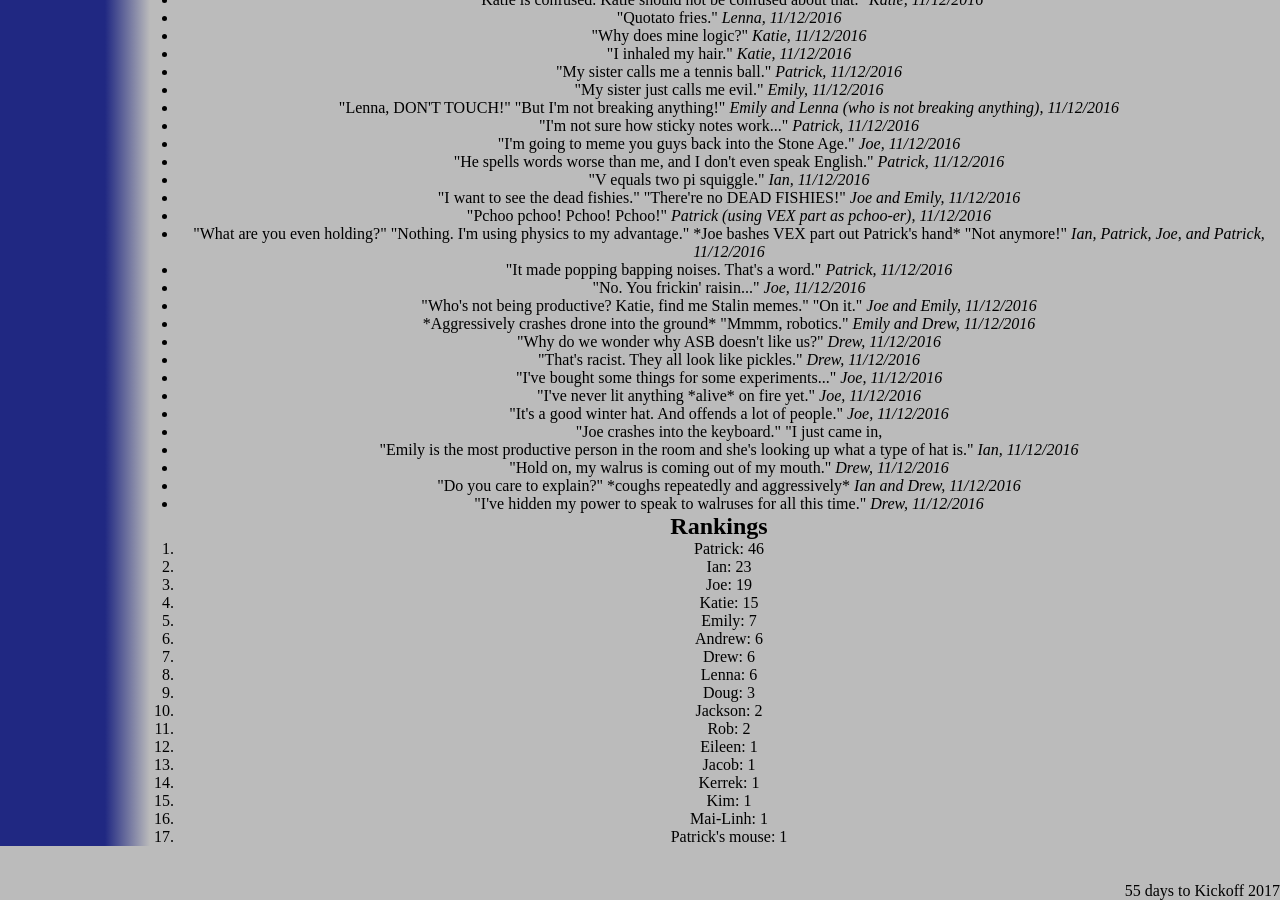
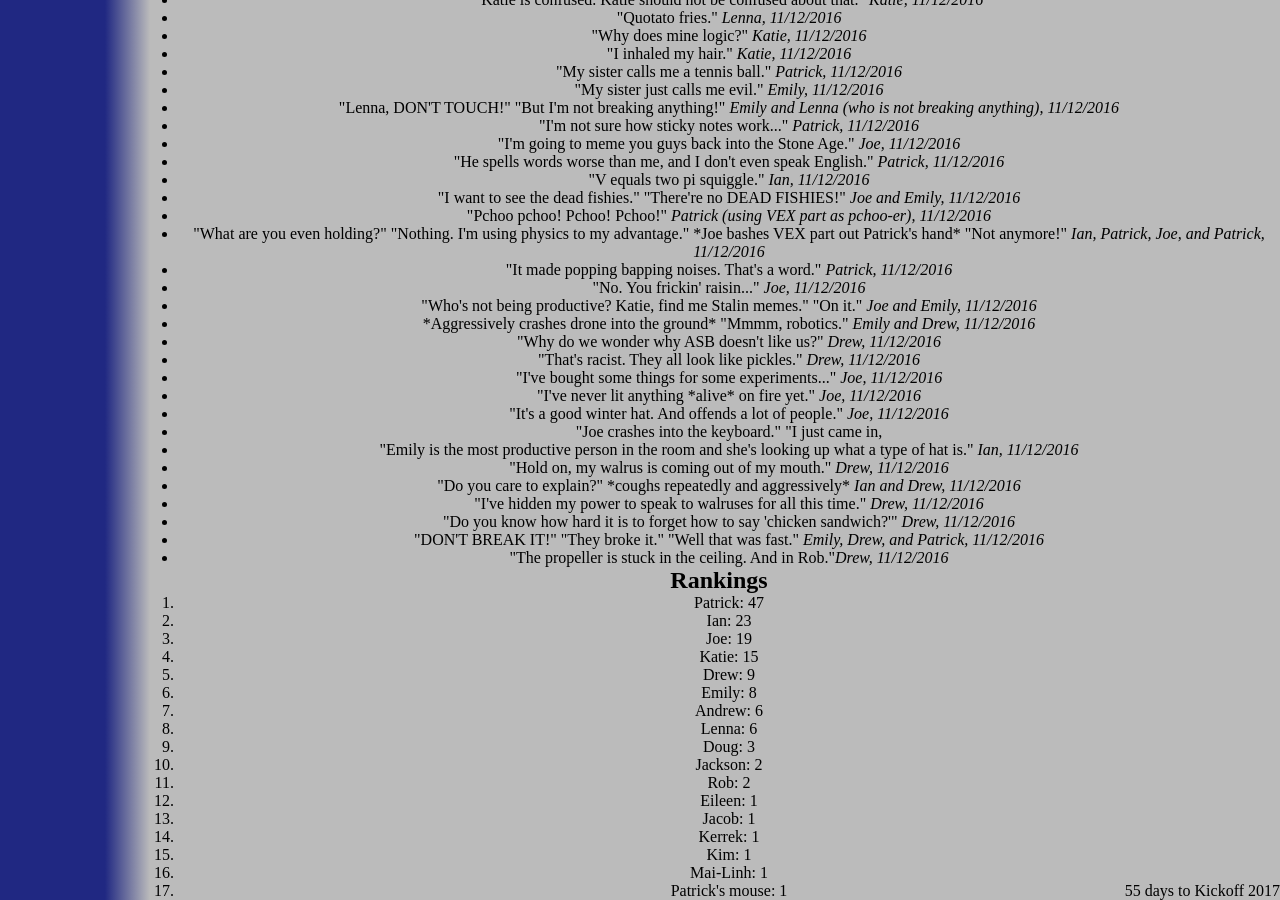
Before and after one commit to katiebugmoon/FRC4131.github.io, a Jekyll site: the page built from media/2017/quotes.html, in a window 1280 px wide and 900 px high, scrolled down 1681 px. Built offline with Jekyll 4.4.1, drawn with Linux system fonts in a browser that asks for light colours; nearby versions of some CDN libraries.

Commit message:
Update quotes.html

```diff
--- a/media/2017/quotes.html
+++ b/media/2017/quotes.html
@@ -116,6 +116,9 @@ title: Build Season 2017 Quotes
 	<li>"Hold on, my walrus is coming out of my mouth." <i>Drew, 11/12/2016</i></li>
 	<li>"Do you care to explain?" *coughs repeatedly and aggressively* <i>Ian and Drew, 11/12/2016</i></li>
 	<li>"I've hidden my power to speak to walruses for all this time." <i>Drew, 11/12/2016</i></li>
+	<li>"Do you know how hard it is to forget how to say 'chicken sandwich?'" <i>Drew, 11/12/2016</i></li>
+	<li>"DON'T BREAK IT!" "They broke it." "Well that was fast." <i>Emily, Drew, and Patrick, 11/12/2016</i></li>
+	<li>"The propeller is stuck in the ceiling. And in Rob."<i>Drew, 11/12/2016</i></li>
 </ul>
 <h2>Rankings</h2>
 <ol id='rankings'></ol>
```
